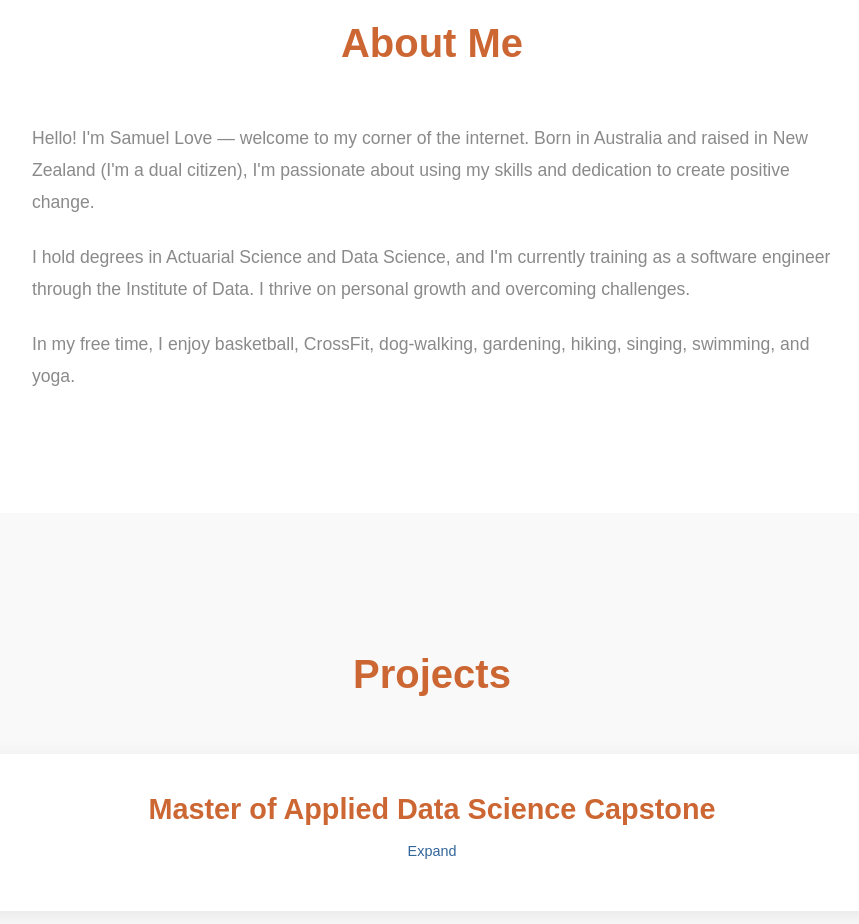
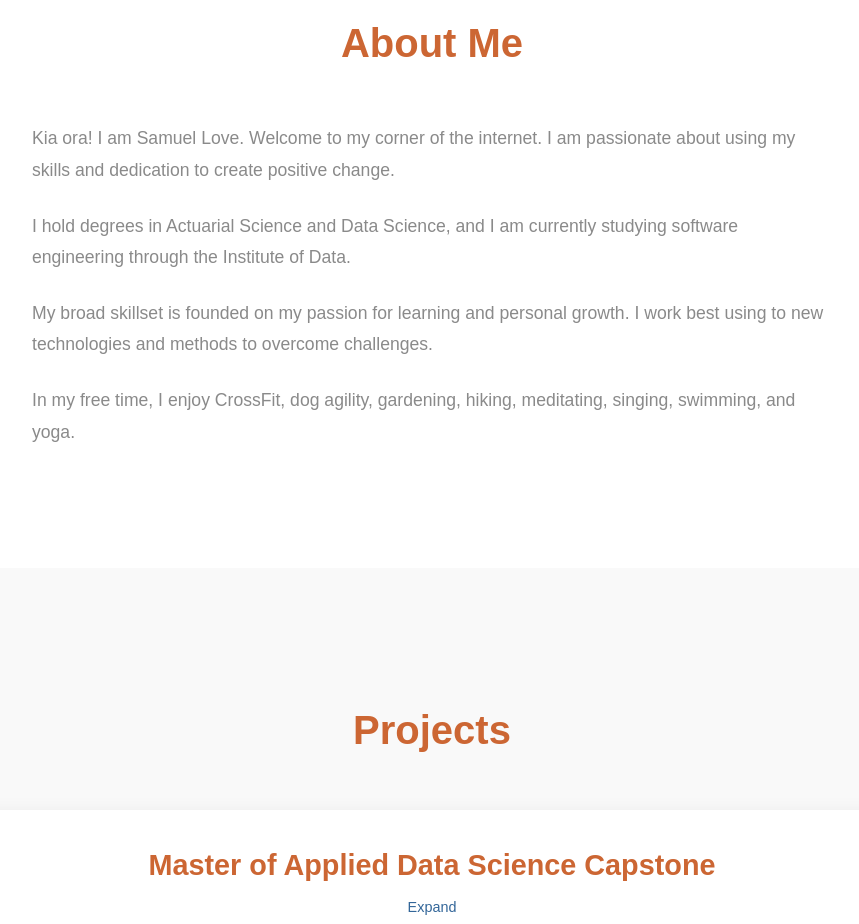
Before and after one commit to tatoslover/tatoslover.github.io, a plain HTML site: page index.html in a window 1280 px wide. Shown: the part 1120-2044 px from the top of the page, without its empty margins (208-1067 px from the left). Drawn offline with Linux system fonts and the light colour scheme.

Commit message:
Update index.html

```diff
--- a/index.html
+++ b/index.html
@@ -3,7 +3,7 @@
     <head>
         <meta charset="UTF-8" />
         <meta name="viewport" content="width=device-width, initial-scale=1.0" />
-        <title>Samuel Love – Portfolio</title>
+        <title>Samuel Love Portfolio</title>
         <!-- Link to FontAwesome CDN for icons -->
         <link
             rel="stylesheet"
@@ -17,7 +17,7 @@
         <nav class="navbar">
             <div class="nav-container">
                 <div class="nav-logo">
-                    <span>Samuel Love</span>
+                    <span>Samuel Love Portfolio</span>
                 </div>
                 <ul class="nav-menu">
                     <li class="nav-item">
@@ -88,22 +88,24 @@
                     <div class="about-content">
                         <div class="about-text">
                             <p>
-                                Hello! I'm Samuel Love — welcome to my corner of
-                                the internet. Born in Australia and raised in
-                                New Zealand (I'm a dual citizen), I'm passionate
-                                about using my skills and dedication to create
-                                positive change.
+                                Kia ora! I am Samuel Love. Welcome to my corner
+                                of the internet. I am passionate about using my
+                                skills and dedication to create positive change.
                             </p>
                             <p>
                                 I hold degrees in Actuarial Science and Data
-                                Science, and I'm currently training as a
-                                software engineer through the Institute of Data.
-                                I thrive on personal growth and overcoming
+                                Science, and I am currently studying software
+                                engineering through the Institute of Data.
+                            </p>
+                            <p>
+                                My broad skillset is founded on my passion for
+                                learning and personal growth. I work best using
+                                to new technologies and methods to overcome
                                 challenges.
                             </p>
                             <p>
-                                In my free time, I enjoy basketball, CrossFit,
-                                dog-walking, gardening, hiking, singing,
+                                In my free time, I enjoy CrossFit, dog agility,
+                                gardening, hiking, meditating, singing,
                                 swimming, and yoga.
                             </p>
                         </div>
```
